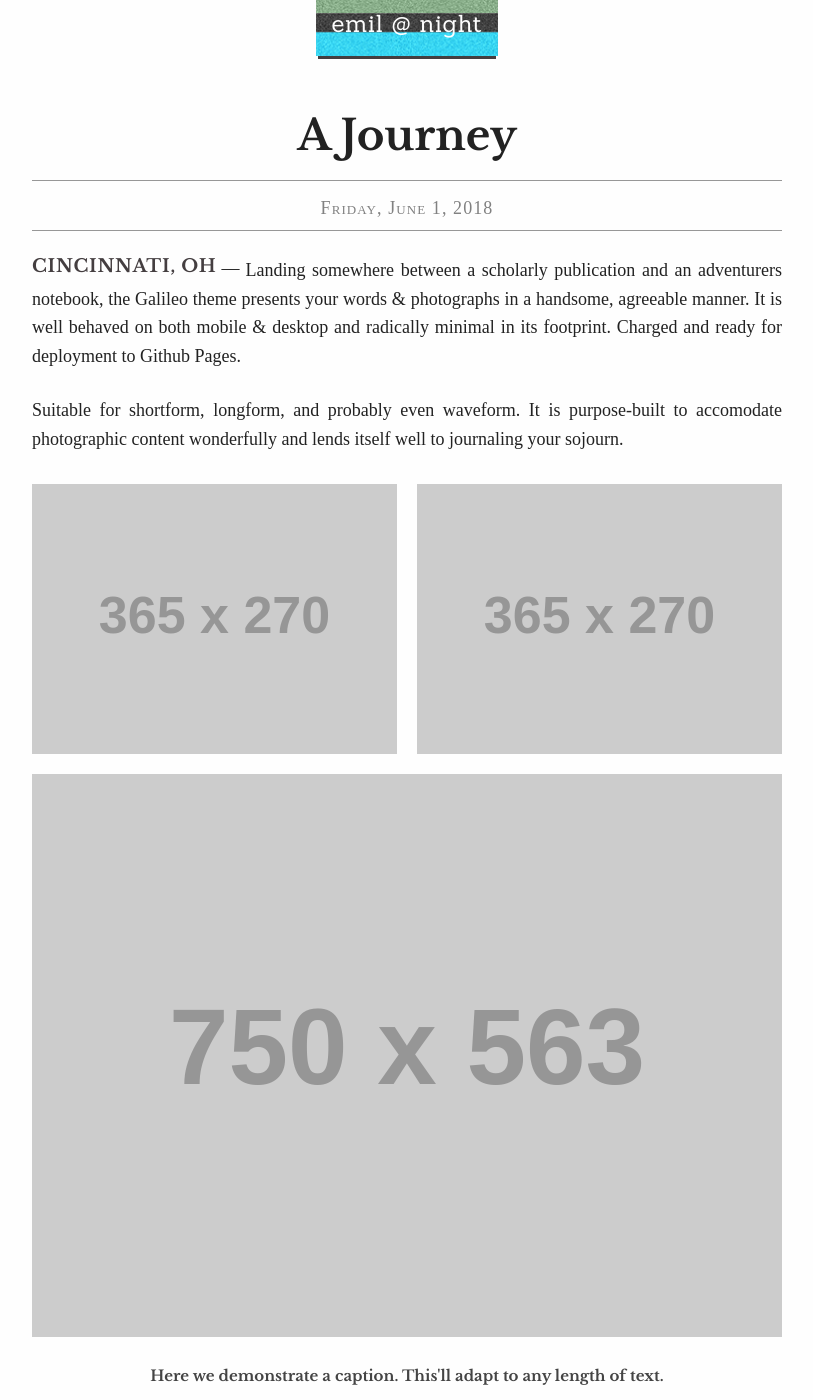
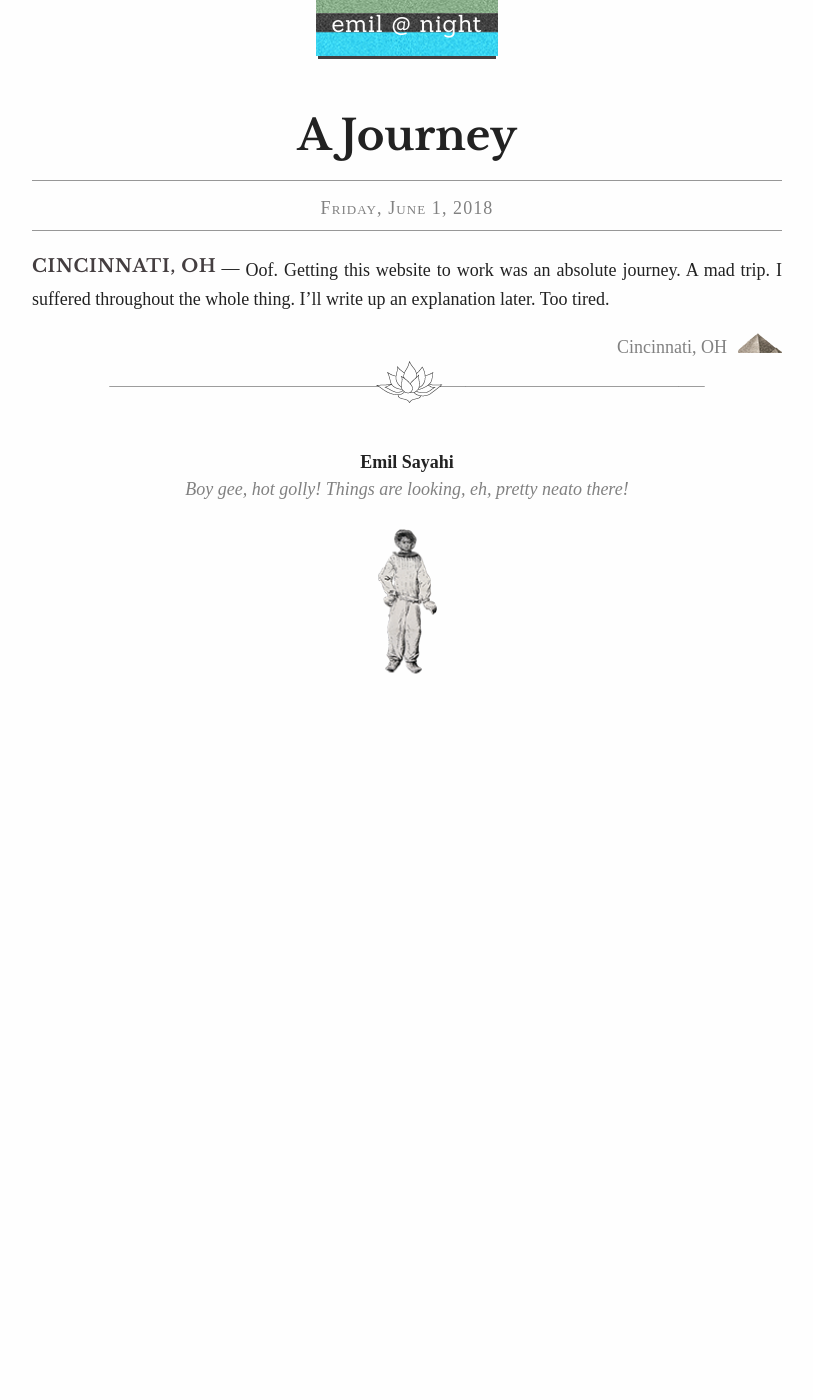
Before and after one commit to EmilSayahi/n, a Jekyll site: the page built from _posts/2018-06-01-the-galileo-theme.markdown, in a window 1280 px wide and 1400 px high, scrolled down 447 px. Shown: the whole window, without its empty margins (233-1046 px from the left). Built offline with Jekyll 4.4.1, drawn with Linux system fonts in a browser that asks for light colours; after the commit the page ends 1173 px from its top, so only the background shows below that.

Commit message:
Updated The Galileo Theme

```diff
--- a/_posts/2018-06-01-the-galileo-theme.markdown
+++ b/_posts/2018-06-01-the-galileo-theme.markdown
@@ -8,16 +8,4 @@
 layout: post
 ---
 
-Landing somewhere between a scholarly publication and an adventurers notebook, the Galileo theme presents your words & photographs in a handsome, agreeable manner. It is well behaved on both mobile & desktop and radically minimal in its footprint. Charged and ready for deployment to Github Pages.
-
-Suitable for shortform, longform, and probably even waveform. It is purpose-built to accomodate photographic content wonderfully and lends itself well to journaling your sojourn.
-
-<div class="post-image post-image--split">
-    <img src="http://placehold.it/365x270/8e8387/ffffff" alt="The first in an example of split-imagery" />
-    <img src="http://placehold.it/365x270/8e8387/ffffff" alt="The second in an example of split-imagery" />
-</div>
-
-<div class="post-image">
-    <img src="http://placehold.it/750x563/8e8387/ffffff" alt="A full-size image example" />
-    <p class="post-image-caption">Here we demonstrate a caption. This'll adapt to any length of text.</p>
-</div>
+Oof. Getting this website to work was an absolute journey. A mad trip. I suffered throughout the whole thing. I'll write up an explanation later. Too tired.
```
